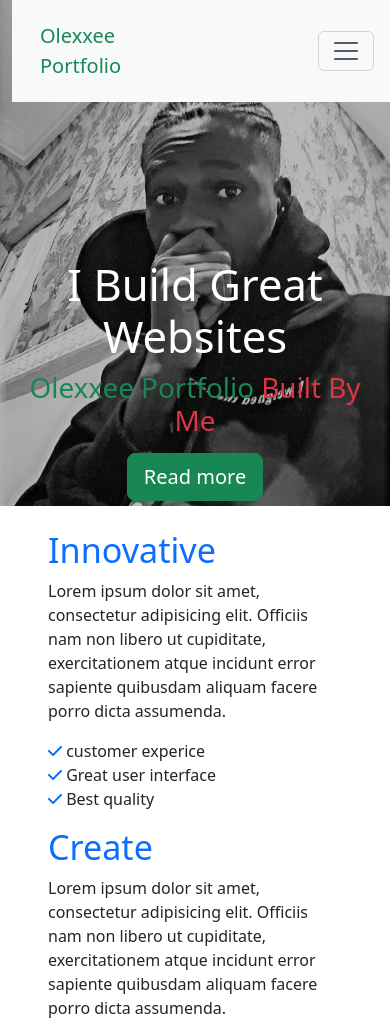
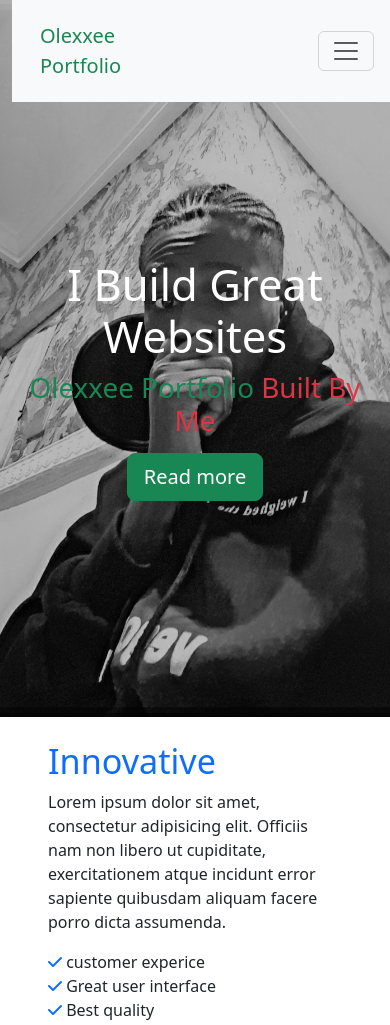
Before and after one commit to Olexxee/Porfolio, a plain HTML site: page index.html in a window 390 px wide. Shown: the top 1025 px of the page. Drawn offline with nearby package versions, Linux system fonts and the light colour scheme; a web font is replaced by a local one.

Commit message:
updated header

```diff
--- a/css/style.css
+++ b/css/style.css
@@ -235,7 +235,7 @@ header .container {
 
 @media (max-width: 450px) {
   header {
-    height: 60vh;
+    height: 85vh;
     width: 100%;
   }
 
```
